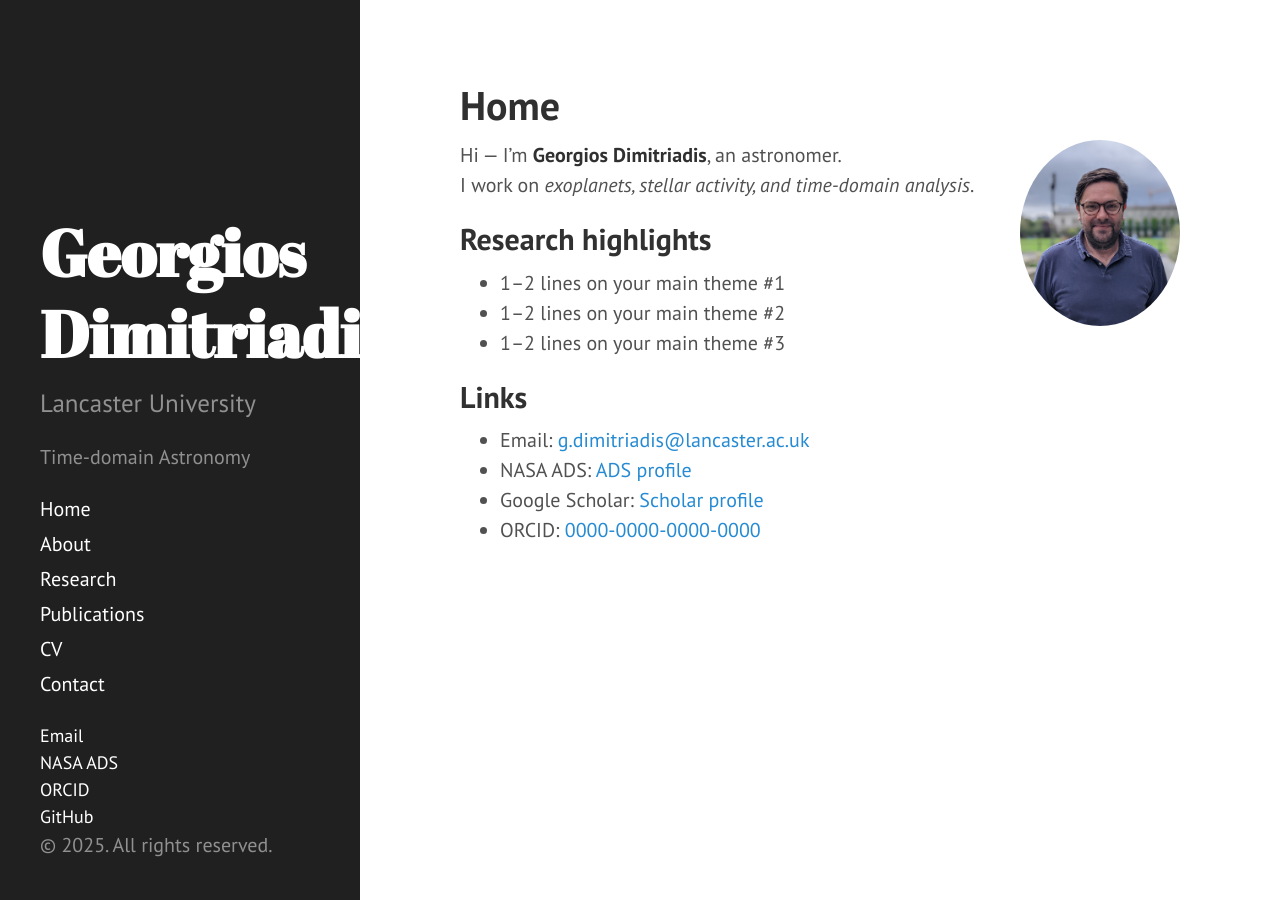
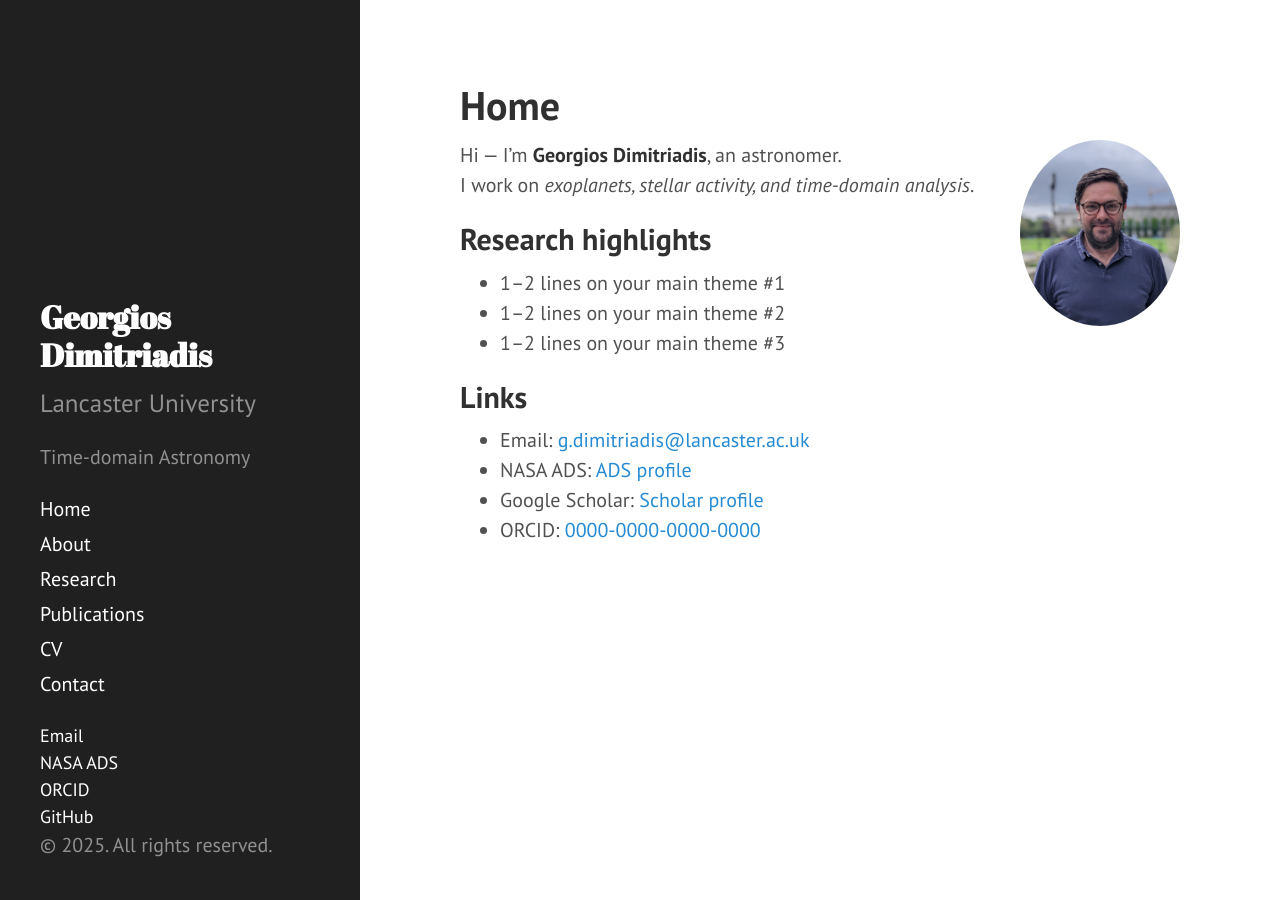
Before and after one commit to geodimitriadis/geodimitriadis.github.io, a Jekyll site: the page built from index.html, in a window 1280 px wide. Built offline with Jekyll 4.4.1, drawn with Linux system fonts in a browser that asks for light colours; the list of posts is cut into pages by our own code.

Commit message:
Update hyde.css

```diff
--- a/public/css/hyde.css
+++ b/public/css/hyde.css
@@ -252,3 +252,8 @@ a.sidebar-nav-item:focus {
 .sidebar-links { margin-top: 1rem; font-size: 0.9rem; }
 .sidebar-links a { text-decoration: none; }
 .sidebar-links a:hover { text-decoration: underline; }
+
+.sidebar h1 {
+  font-size: 1.6rem;   /* default is ~2rem */
+  line-height: 1.2;
+}
```
